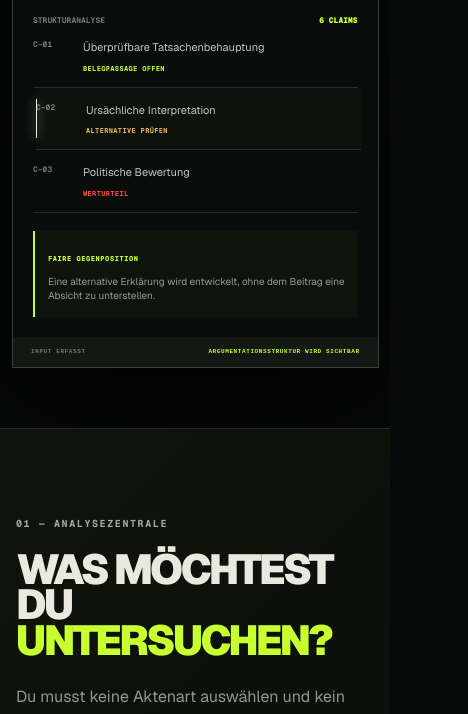
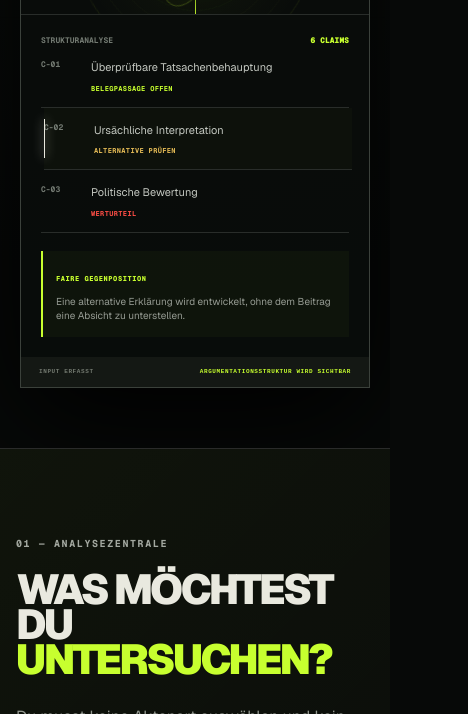
Before and after one commit to verbalkrieg-art/verbalkrieg-landingpage, a plain HTML site: page index.html in a window 390 px wide. Shown: the part 1286-2000 px from the top of the page, 468 px wide, since content can reach past the window. Drawn offline with Linux system fonts and the light colour scheme.

Commit message:
Fix mobile text clipping on narrow screens

```diff
--- a/assets/studio-update.css
+++ b/assets/studio-update.css
@@ -238,3 +238,50 @@
     padding: 1.2rem;
   }
 }
+
+
+/* Mobile containment: keep copy inside the iPhone safe area */
+html,
+body,
+#main {
+  width: 100%;
+  max-width: 100%;
+  overflow-x: clip;
+}
+
+@media (max-width: 620px) {
+  .hero {
+    padding-left: max(20px, env(safe-area-inset-left));
+    padding-right: max(20px, env(safe-area-inset-right));
+  }
+
+  .heroStatement {
+    width: 100%;
+    max-width: 100%;
+    font-size: clamp(31px, 9.2vw, 39px);
+    letter-spacing: -.05em;
+  }
+
+  .heroStatement span:first-child { font-size: .78em; }
+
+  .heroStatement span,
+  .heroStatement i,
+  .heroCopy,
+  .sectionIntro,
+  .sectionIntro > div,
+  .sectionIntro > p,
+  .entryChoiceGrid article,
+  .developmentScope > div,
+  .charterGrid article,
+  .knowledgeCard summary,
+  .knowledgeCard > div {
+    min-width: 0;
+    max-width: 100%;
+  }
+
+  .sectionIntro h2,
+  .entryChoiceGrid h3,
+  .developmentScope b,
+  .charterGrid h3,
+  .knowledgeCard summary b { overflow-wrap: anywhere; }
+}
```
